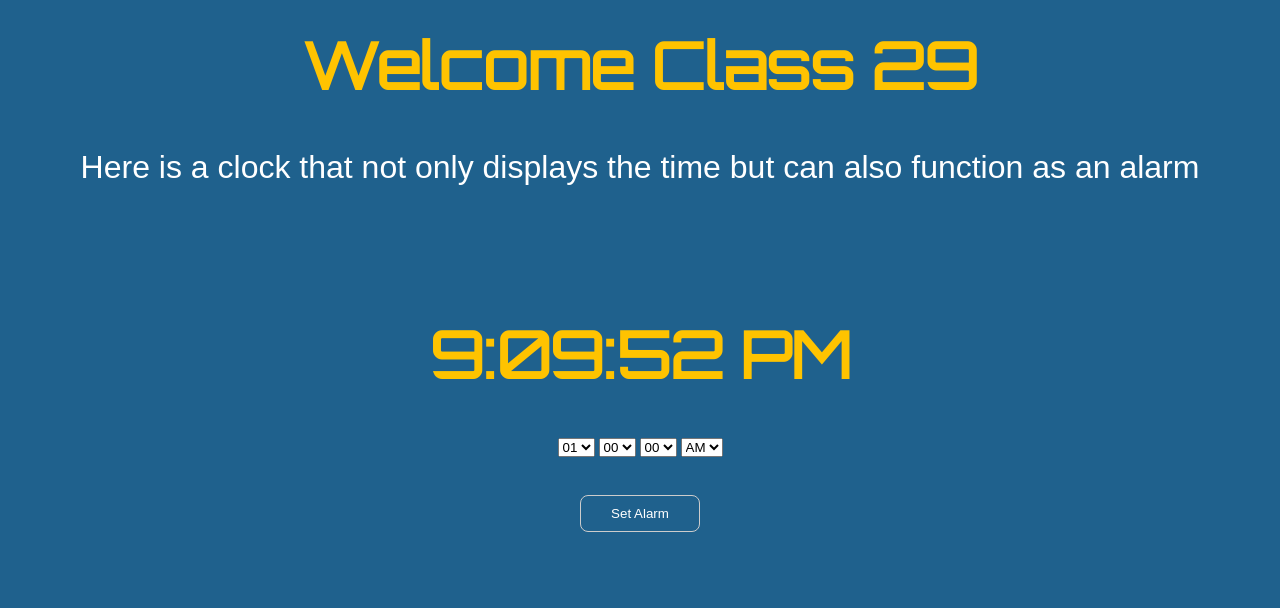
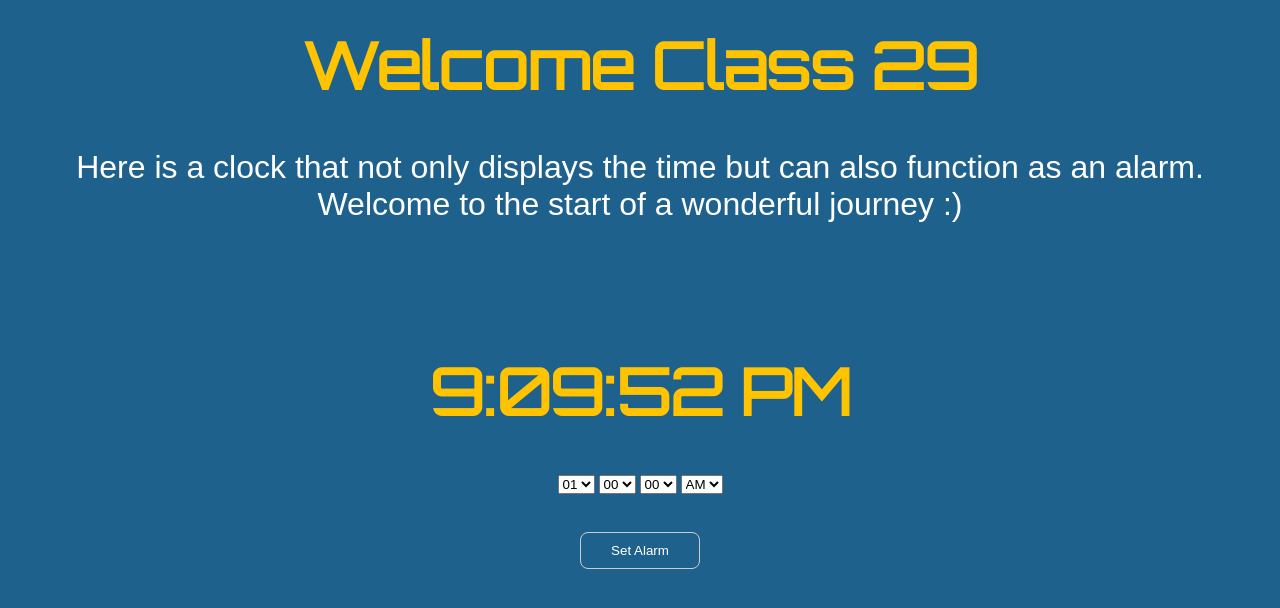
Before and after one commit to truspencer/clock, a plain HTML site: page index.html in a window 1280 px wide. Shown: the part 230-838 px from the top of the page. Drawn offline with Linux system fonts and the light colour scheme.

Commit message:
Update index.html

```diff
--- a/index.html
+++ b/index.html
@@ -8,7 +8,8 @@
 <body>
 	<img src="yuny.jpg" alt="logo">
 	<h1>Welcome Class 29</h1>
-	<p>Here is a clock that not only displays the time but can also function as an alarm</p>
+	<p>Here is a clock that not only displays the time but can also function as an alarm. Welcome to the start
+	of a wonderful journey :)</p>
 	<div class="table">
   		<div class="cell">
     		<h1 id="clock" class="clock"></h1>
```
